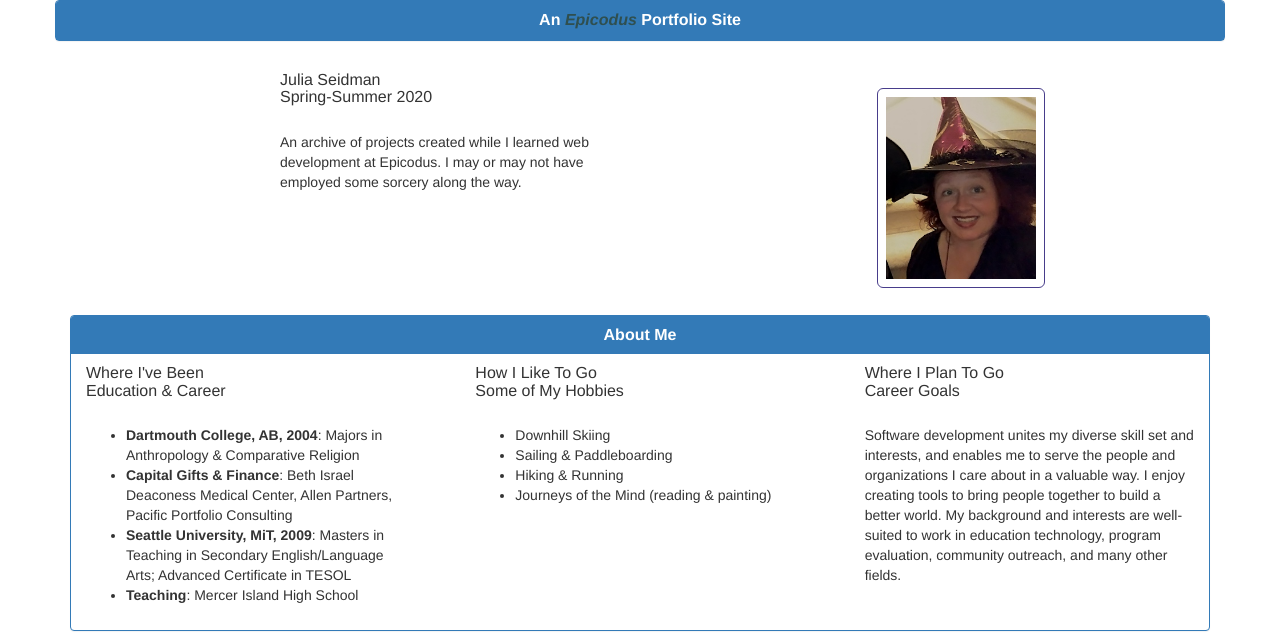
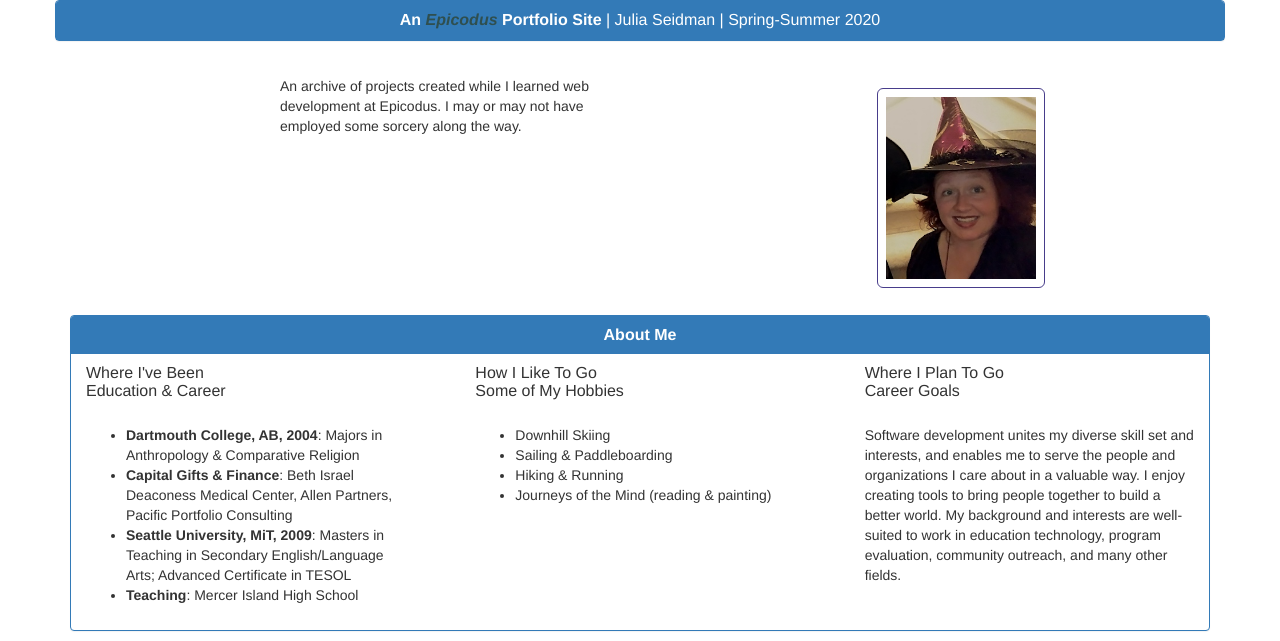
Before and after one commit to juliaseid/profile_page, a plain HTML site: page index.html in a window 1280 px wide. Shown: the top 641 px of the page. Drawn offline with Linux system fonts and the light colour scheme.

Commit message:
update header

```diff
--- a/index.html
+++ b/index.html
@@ -10,17 +10,13 @@
       <div class="row">
         <div class="panel panel-primary">
           <div class="panel-heading">
-            <h1 class="panel-title"><strong>An <em><a href="http://www.epicodus.com">Epicodus</a></em> Portfolio Site</strong></h1>
+            <h1 class="panel-title"><strong>An <em><a href="http://www.epicodus.com">Epicodus</a></em> Portfolio Site</strong> | Julia Seidman | Spring-Summer 2020</h1>
           </div>
         </div>
       </div>
       <div class="row">
         <div class="col-md-2"></div>
         <div class="col-md-4">
-          <div class="panel-heading">
-            <h2 class="panel-title">Julia Seidman</h2>
-            <h2 class="panel-title">Spring-Summer 2020</h2>
-          </div>
           <div class="panel-body">
             <p>An archive of projects created while I learned web development at Epicodus.  I may or may not have employed some sorcery along the way.</p>
           </div>
```
